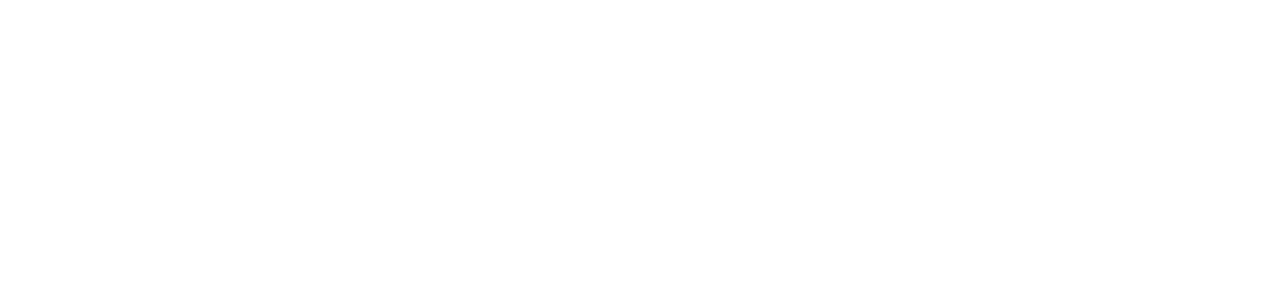
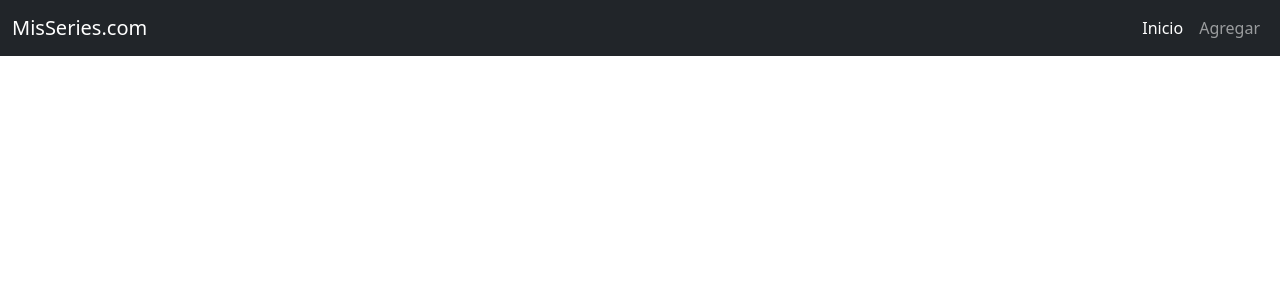
Before and after one commit to MMCCGG/SPA-Series, an Angular app in the folder frontend/: page /series in a window 1280 px wide. Shown: the top 300 px of the page. Built offline with nearby package versions, Linux system fonts and the light colour scheme.

Commit message:
frontend: Add navbar

```diff
--- a/frontend/src/app/components/navbar/navbar.html
+++ b/frontend/src/app/components/navbar/navbar.html
@@ -0,0 +1,21 @@
+<nav class="navbar navbar-expand-lg bg-dark navbar-dark">
+    <div class="container-fluid">
+        <a class="navbar-brand" [routerLink]="['/']">MisSeries.com</a>
+        <button class="navbar-toggler" type="button" data-bs-toggle="collapse" data-bs-target="#navbarNav"
+            aria-controls="navbarNav" aria-expanded="false" aria-label="Toggle navigation">
+            <span class="navbar-toggler-icon"></span>
+        </button>
+        <div class="collapse navbar-collapse" id="navbarNav">
+            <ul class="navbar-nav ms-auto">
+                <li class="nav-item">
+                    <a class="nav-link" aria-current="page" [routerLink]="['series']"
+                        routerLinkActive="active">Inicio</a>
+                </li>
+                <li class="nav-item">
+                    <a class="nav-link" [routerLink]="['/nueva/serie']" routerLinkActive="active">Agregar</a>
+                </li>
+
+            </ul>
+        </div>
+    </div>
+</nav>
--- a/frontend/src/app/components/navbar/navbar.ts
+++ b/frontend/src/app/components/navbar/navbar.ts
@@ -1,8 +1,9 @@
 import { Component } from "@angular/core";
+import { RouterLink, RouterLinkActive } from "@angular/router";
 
 @Component({
   selector: "app-navbar",
-  imports: [],
+  imports: [RouterLink, RouterLinkActive],
   templateUrl: "./navbar.html",
   styleUrl: "./navbar.css",
 })
```
